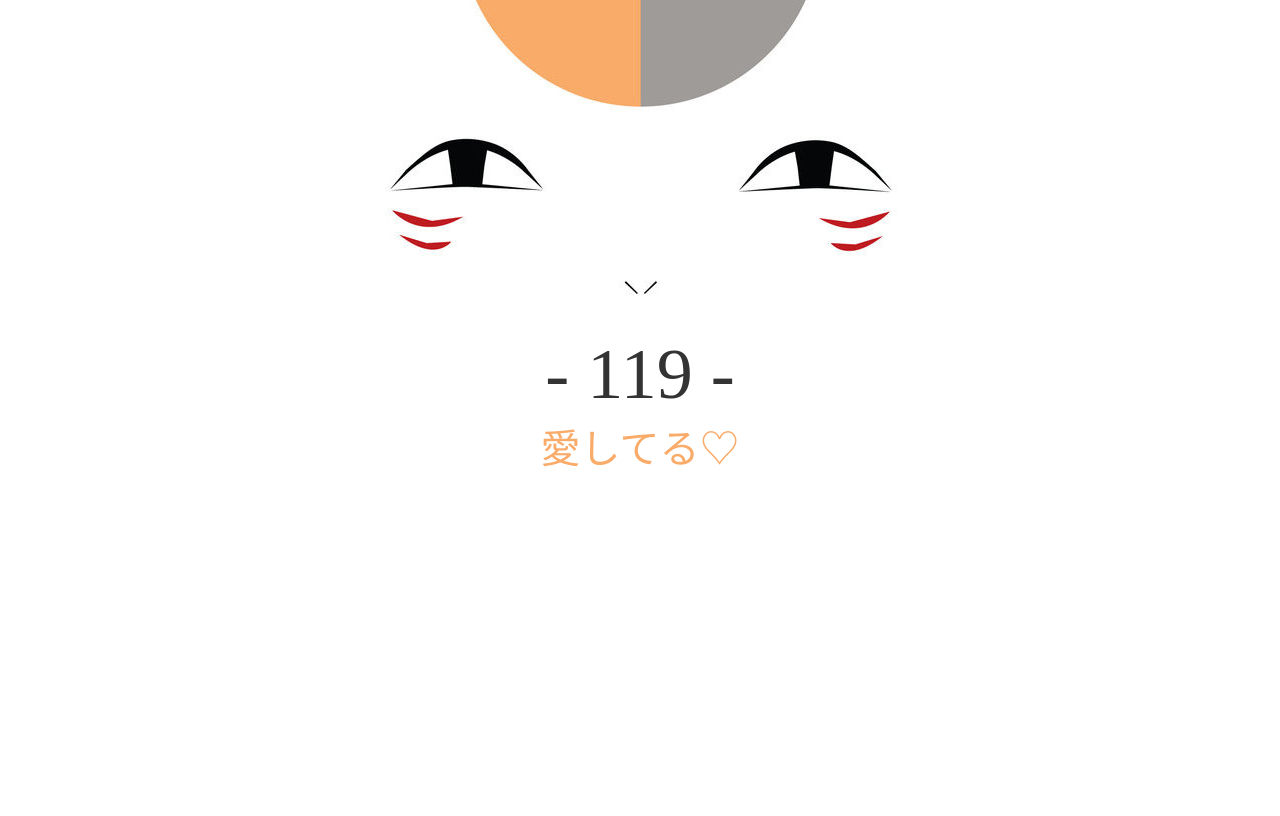
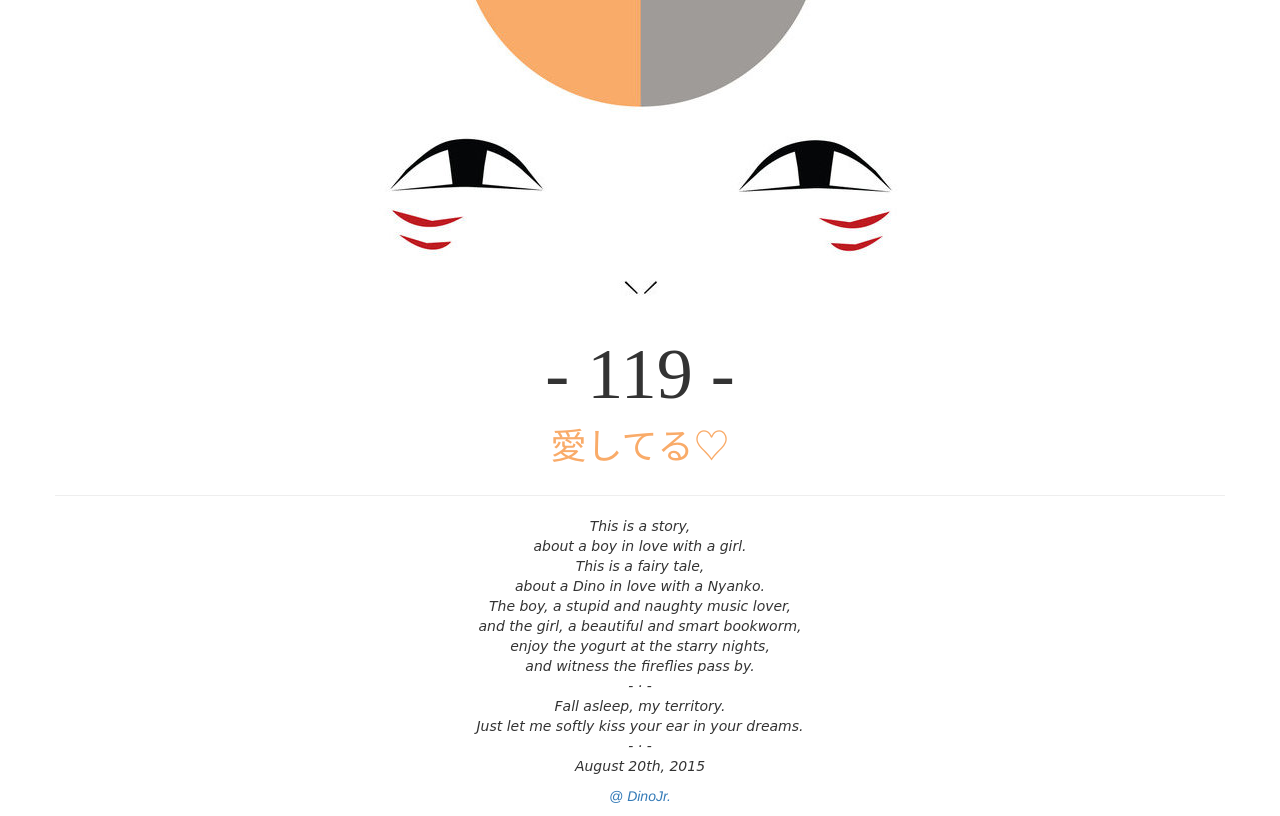
Before and after one commit to anqurvanillapy/luvvtone, a plain HTML site: page index.html in a window 1280 px wide. Drawn offline with nearby package versions, Linux system fonts and the light colour scheme.

Commit message:
Added luv msg

```diff
--- a/index.html
+++ b/index.html
@@ -28,7 +28,36 @@
       </div>
       <div id="day-counter"></div>
       <div id="title">
-        <h2>愛してる&#9825;</h2>
+        <h2 class="text-center">愛してる&#9825;</h2>
+      </div>
+      <div class="row">
+        <div>
+          <hr>
+        </div>
+        <div class="text-center" style="font-family: cursive;">
+          <p>
+            <i>This is a story, <br>
+            about a boy in love with a girl.<br>
+            This is a fairy tale, <br>
+            about a Dino in love with a Nyanko.<br>
+            The boy, a stupid and naughty music lover,<br>
+            and the girl, a beautiful and smart bookworm,<br>
+            enjoy the yogurt at the starry nights,<br>
+            and witness the fireflies pass by.<br>
+            - &middot; -<br>
+            Fall asleep, my territory.<br>
+            Just let me softly kiss your ear in your dreams.<br>
+            - &middot; -<br>
+            August 20th, 2015
+            </i>
+          </p>
+        </div>
+      </div>
+
+      <div class="footer text-center">
+        <p>
+          <a href="#"><i>@ DinoJr.</i></a>
+        </p>
       </div>
     </div>
 
--- a/static/css/index.css
+++ b/static/css/index.css
@@ -4,10 +4,9 @@ body {
 
 h2 {
     margin-top: 0px;
-    font-size: 40px;
+    font-size: 36px;
     font-family: Georgia, 'Times New Roman', helvetica;
     color: #F9AB69;
-    text-align: center;
 }
 
 #day-counter {
```
